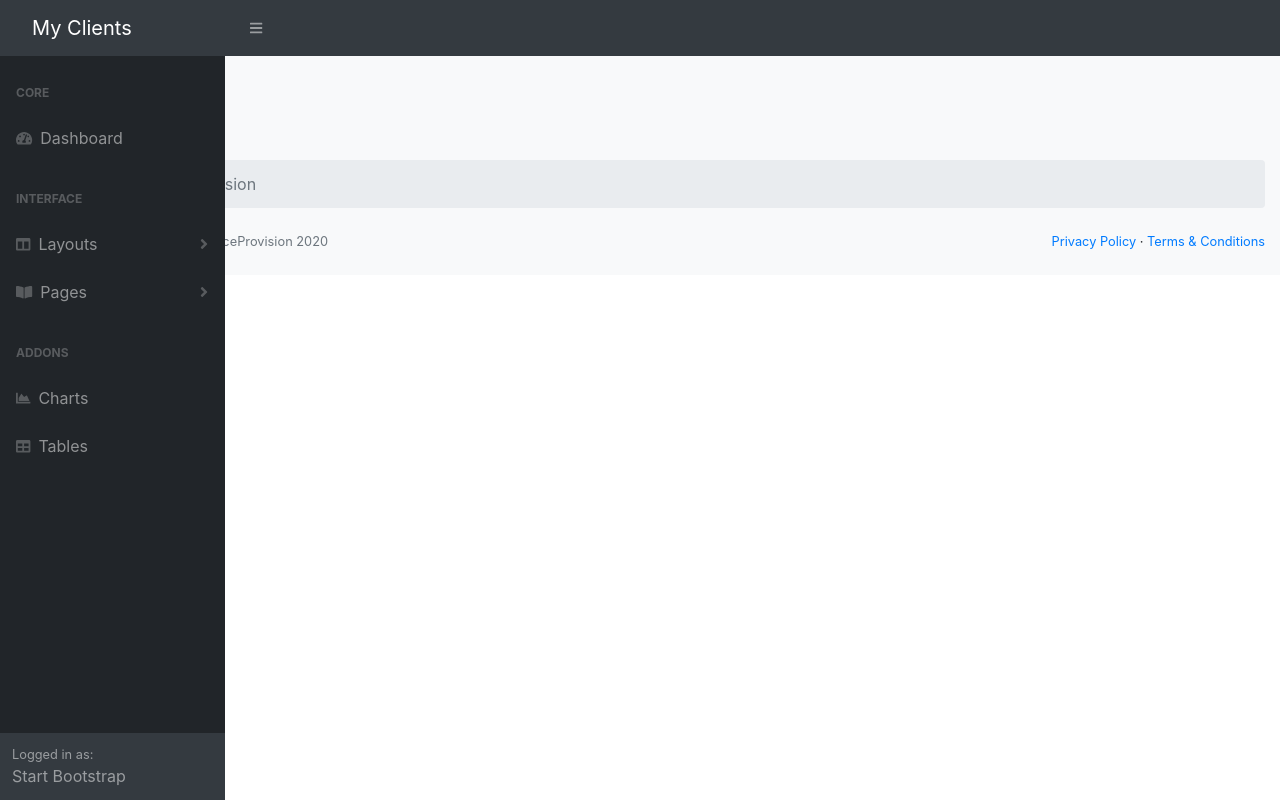
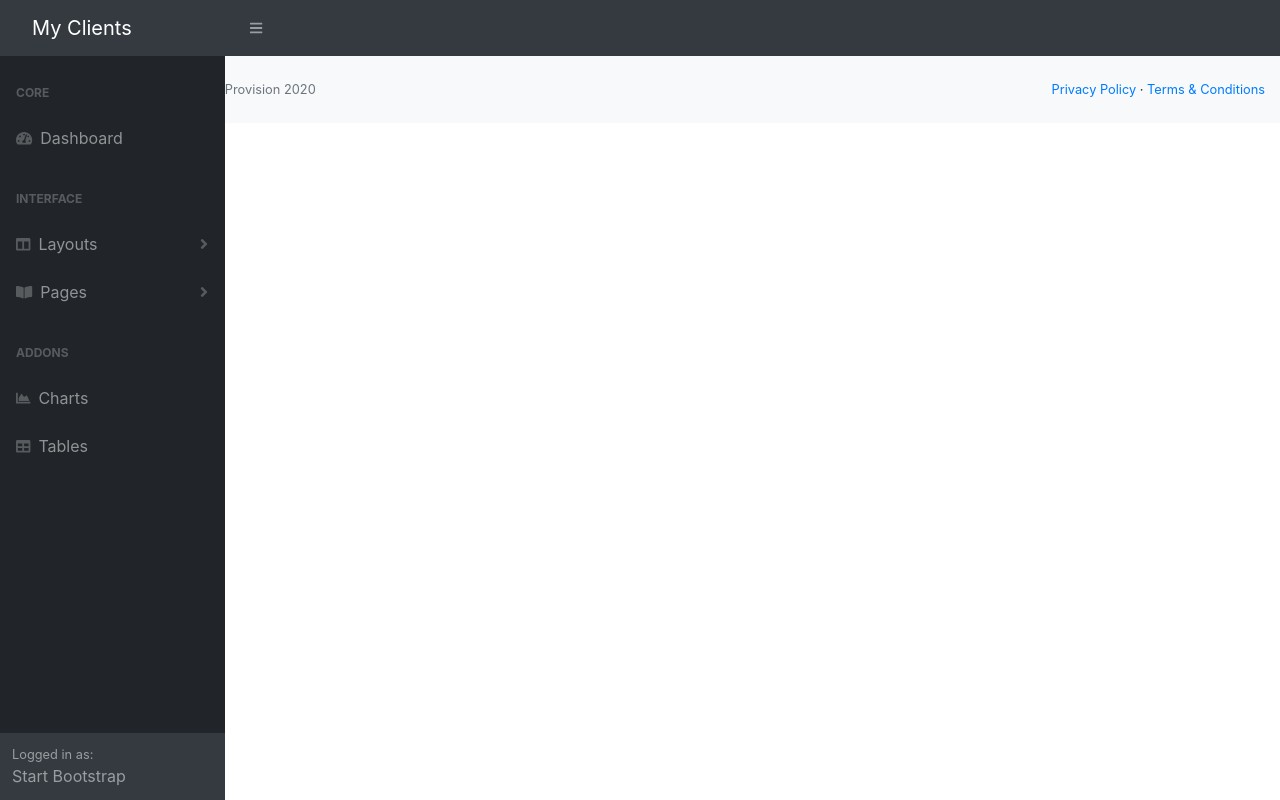
Before and after one commit to rabbittrix/Clients-app, an Angular app: page / in a window 1280 px wide. Built offline with nearby package versions, Linux system fonts and the light colour scheme.

Commit message:
router-outlet

```diff
--- a/src/app/app.component.html
+++ b/src/app/app.component.html
@@ -8,9 +8,9 @@
       </div>
       <footer class="py-4 bg-light mt-auto">
         <div class="container-fluid">
-          <app-home></app-home>
+          <router-outlet></router-outlet>
             <div class="d-flex align-items-center justify-content-between small">
-                <div class="text-muted">Copyright @JRSF-System &copy; ServiceProvision 2020</div>
+                <div class="text-muted">Copyright JRSF-System &copy; ServiceProvision 2020</div>
                 <div>
                     <a href="#">Privacy Policy</a>
                     &middot;
```
